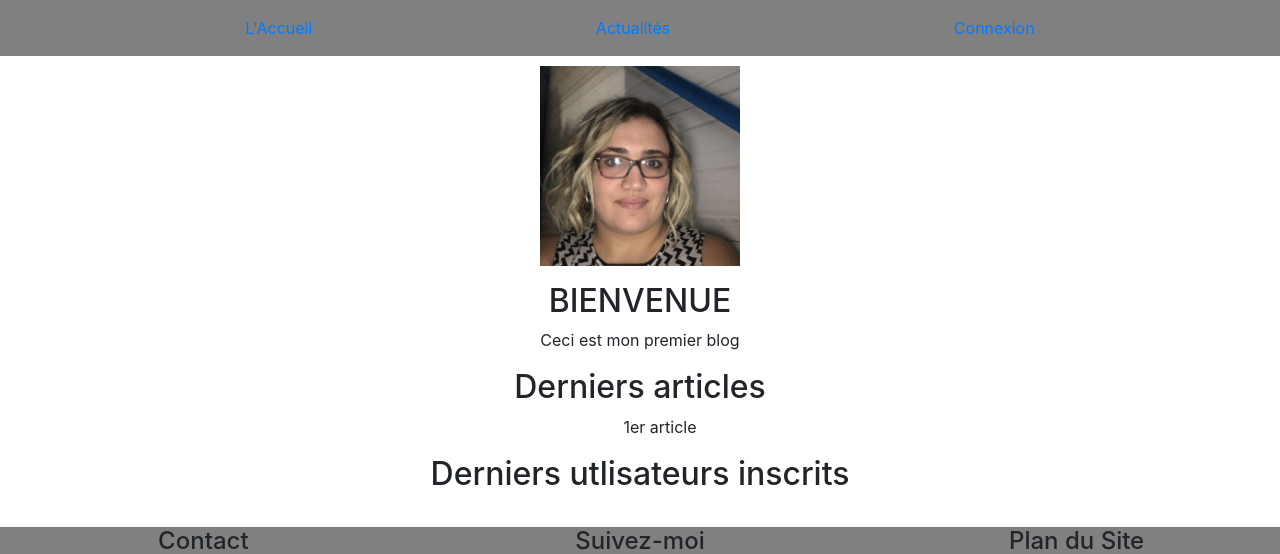
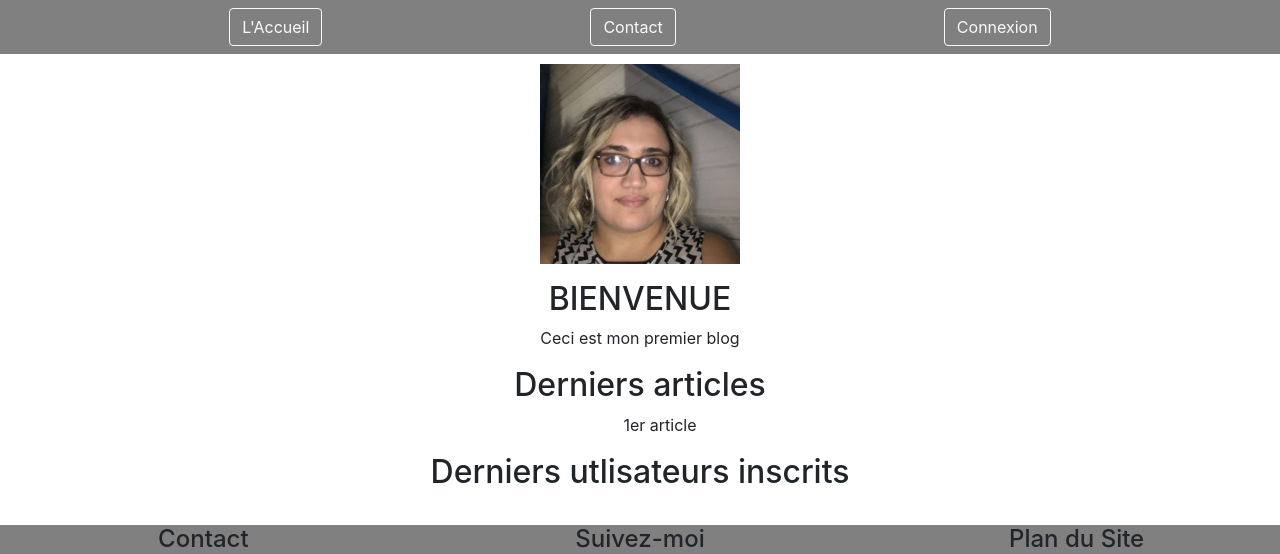
Before and after one commit to lydia-benmamar/P5-Blog-PHP, a PHP site: template src/View/home.twig in a window 1280 px wide. Shown: the top 554 px of the page. Run offline with PHP 8.4, Linux system fonts and the light colour scheme; the template is opened without the code that fills it, so the values that code supplies are empty; some libraries are stand-ins or nearby versions; some web fonts are replaced.

Commit message:
Tests on View files

```diff
--- a/src/View/layout/navbar.twig
+++ b/src/View/layout/navbar.twig
@@ -1,5 +1,5 @@
 <nav id= navigation class="col-lg-8 offset-lg-2 navbar navbar-fixed-top col-md-12">
-    <a class="navbar" href="#">L'Accueil</a>
-    <a class="navbar" href="#">Actualités</a>
-    <a class="navbar" href="#">Connexion</a>
+    <a class="btn btn-outline-light" href="index.php?access=index.php" title="Accueil">L'Accueil</a>
+    <a class="btn btn-outline-light" href="index.php?access=">Contact</a>
+    <a class="btn btn-outline-light" href="index.php?access=user!login" title="Connexion">Connexion</a>
 </nav>
--- a/src/View/user/CreateUser.twig
+++ b/src/View/user/CreateUser.twig
@@ -13,8 +13,7 @@
 {% block main %}
 
     <main>
-
-        <form action={{ url('user!create') }} method="post" enctype="multipart/form-data">
+            <form action="index.php?access=user!create" method="post" enctype="multipart/form-data">
 
             <fieldset>
                 <legend><i class="fa fa-id-card"></i> Identité</legend>
```
Also changed, not shown: src/View/user/LoginUser.twig (renamed from src/View/LoginUser.twig, +5 -5 lines).
